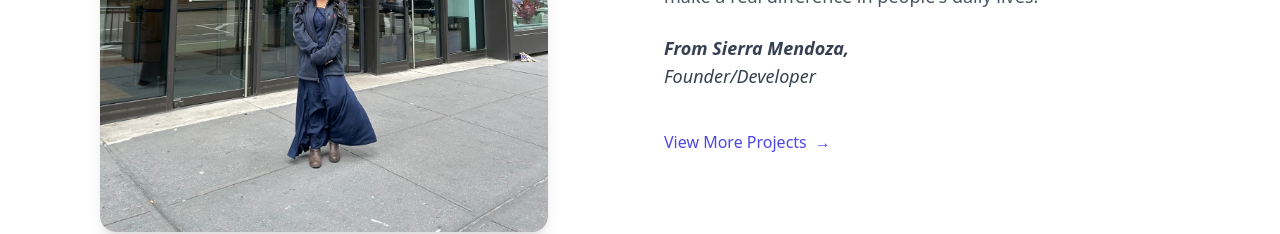
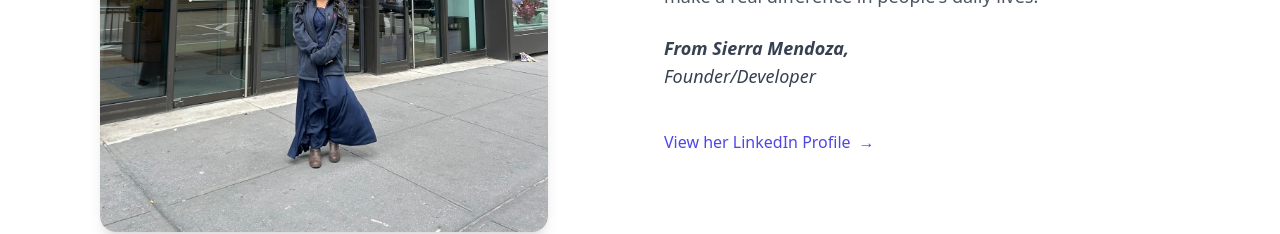
Before and after one commit to sierramendoza543/task-project1, a Next.js app: page /about in a window 1280 px wide. Shown: the part 860-1094 px from the top of the page. Built offline with nearby package versions, Linux system fonts and the light colour scheme; no server answers.

Commit message:
updated about page

```diff
--- a/src/app/(public)/about/page.tsx
+++ b/src/app/(public)/about/page.tsx
@@ -112,12 +112,12 @@ export default function About() {
                   transition={{ type: "spring", stiffness: 300 }}
                 >
                   <Link
-                    href="https://github.com/sierramendoza543"
+                    href="https://www.linkedin.com/in/sierra-mendoza/"
                     target="_blank"
                     rel="noopener noreferrer"
                     className="text-indigo-600 hover:text-indigo-700 font-medium inline-flex items-center gap-2"
                   >
-                    <span>View More Projects</span>
+                    <span>View her LinkedIn Profile</span>
                     <motion.span
                       initial={{ x: 0 }}
                       whileHover={{ x: 5 }}
```
